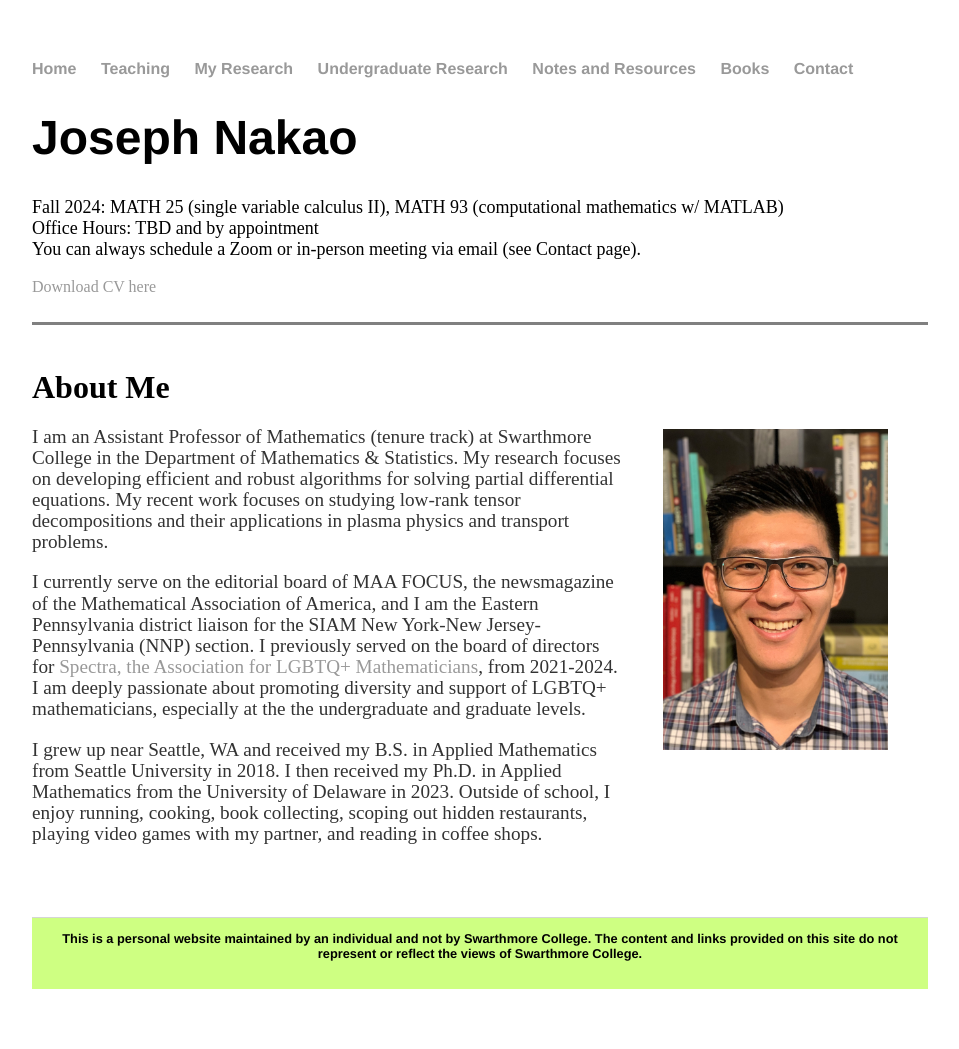
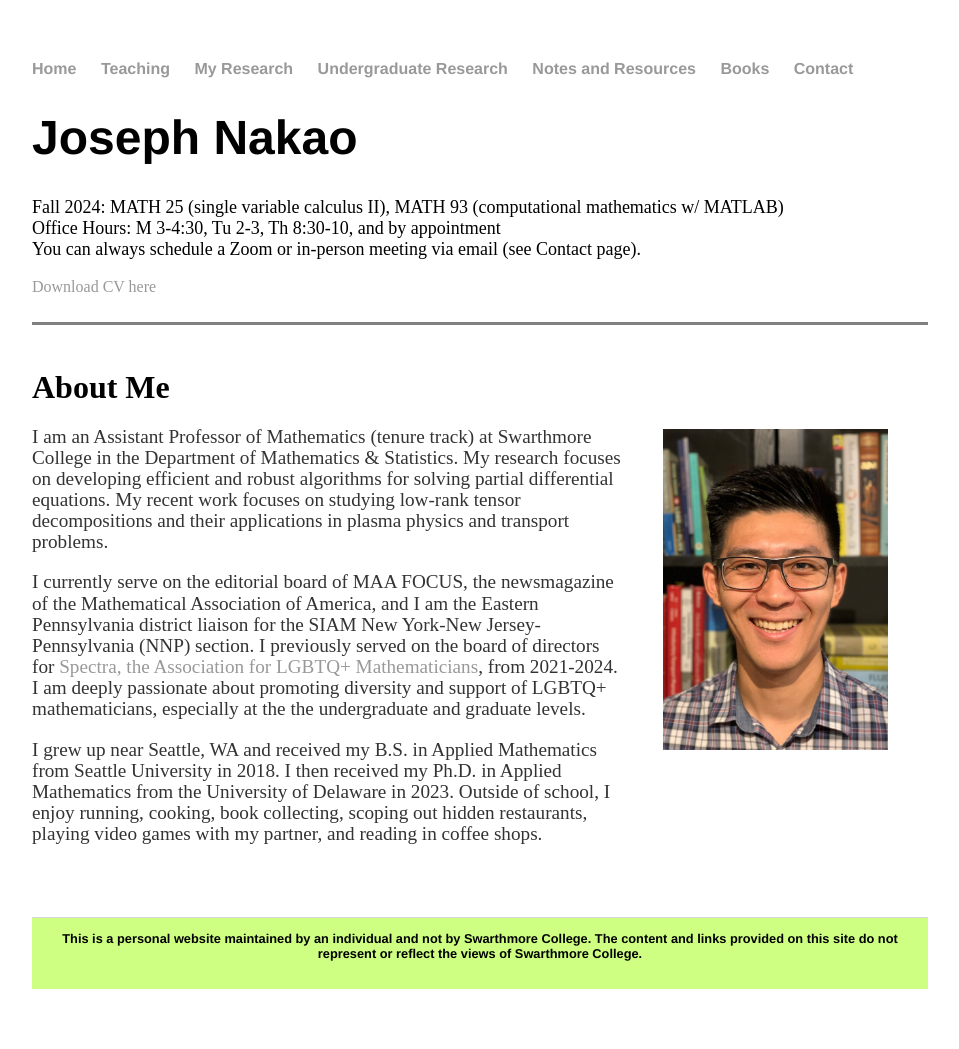
Before and after one commit to jhknakao/jhknakao.github.io, a Jekyll site: the page built from index.html, in a window 1280 px wide. Shown: the whole page, without its empty margins (160-1119 px from the left). Built offline with Jekyll 4.4.1, drawn with Linux system fonts in a browser that asks for light colours.

Commit message:
Update index.html

```diff
--- a/index.html
+++ b/index.html
@@ -6,7 +6,7 @@ title: Joseph Nakao's Homepage
 	<h1>Joseph Nakao</h1>
 	<font size="4">Fall 2024: MATH 25 (single variable calculus II), MATH 93 (computational mathematics w/ MATLAB)</font>
 	<br>
-	<font size="4">Office Hours: TBD and by appointment</font>
+	<font size="4">Office Hours: M 3-4:30, Tu 2-3, Th 8:30-10, and by appointment</font>
 	<br>
 	<font size="4">You can always schedule a Zoom or in-person meeting via email (see Contact page).</font>
 	<br>
```
